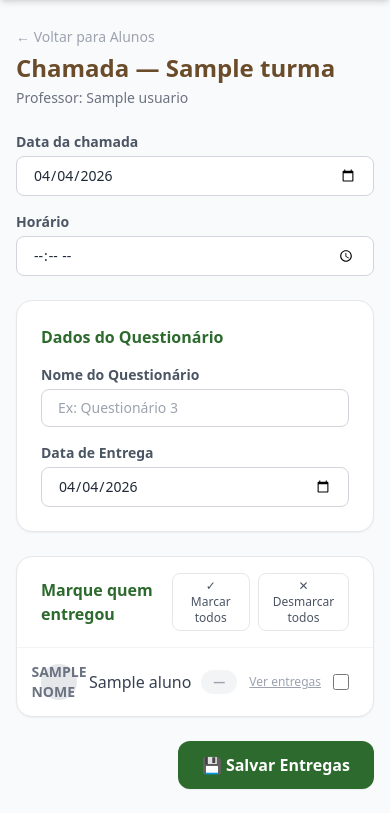
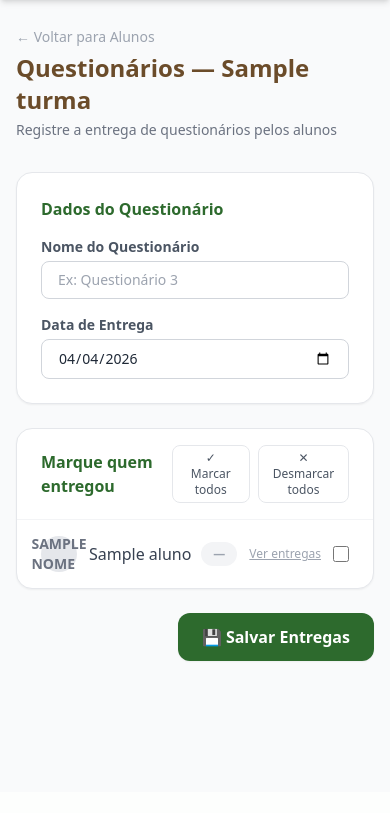
Before and after one commit to Lucasbatistasousa/chamada-app, a Flask app: page /turmas/1/questionarios in a window 390 px wide. Shown: the part 52-865 px from the top of the page. After the commit the page ends 714 px from the top, so only its background shows below. Run offline with Flask 3, Linux system fonts and the light colour scheme; a user stored in the database is signed in; a database or web service that is not in the repository returns one stand-in record (values such as "Sample title"); some libraries are stand-ins or nearby versions.

```diff
--- a/templates/questionarios.html
+++ b/templates/questionarios.html
@@ -4,51 +4,19 @@
 {% block content %}
 
   <!-- Cabeçalho -->
-  <div class="mb-6">
+  <div class="flex items-center justify-between mb-8">
+    <div>
       <a href="/turmas/{{ turma.id }}/alunos"
          class="text-sm text-gray-400 hover:text-verde-escuro transition">
         ← Voltar para Alunos
       </a>
       <h1 class="text-2xl font-bold text-marrom mt-1">
-      Chamada — {{ turma.nome }}
+        Questionários — {{ turma.nome }}
       </h1>
       <p class="text-gray-500 text-sm mt-1">
-      Professor: {{ current_user.nome }}
+        Registre a entrega de questionários pelos alunos
       </p>
     </div>
-
-  <!-- Campos de data e horário — empilhados em mobile -->
-  <div class="grid grid-cols-1 sm:grid-cols-2 gap-4 mb-6">
-
-    <div>
-      <label class="block text-sm font-semibold text-gray-600 mb-1">
-        Data da chamada
-      </label>
-      <input
-        type="date"
-        id="data-chamada"
-        value="{{ now }}"
-        class="w-full border border-gray-300 rounded-lg px-4 py-2 text-sm
-               focus:outline-none focus:ring-2 focus:ring-verde-claro
-               appearance-none"
-        style="width: 100%; box-sizing: border-box;"
-      >
-    </div>
-
-    <div>
-      <label class="block text-sm font-semibold text-gray-600 mb-1">
-        Horário
-      </label>
-      <input
-        type="time"
-        id="horario-chamada"
-        class="w-full border border-gray-300 rounded-lg px-4 py-2 text-sm
-               focus:outline-none focus:ring-2 focus:ring-verde-claro
-               appearance-none"
-        style="width: 100%; box-sizing: border-box;"
-      >
-    </div>
-
   </div>
 
   {% if alunos %}
```
Also changed, not shown: templates/chamada.html (+14 -8 lines). Lines whose indentation alone changed are shown as unchanged.
